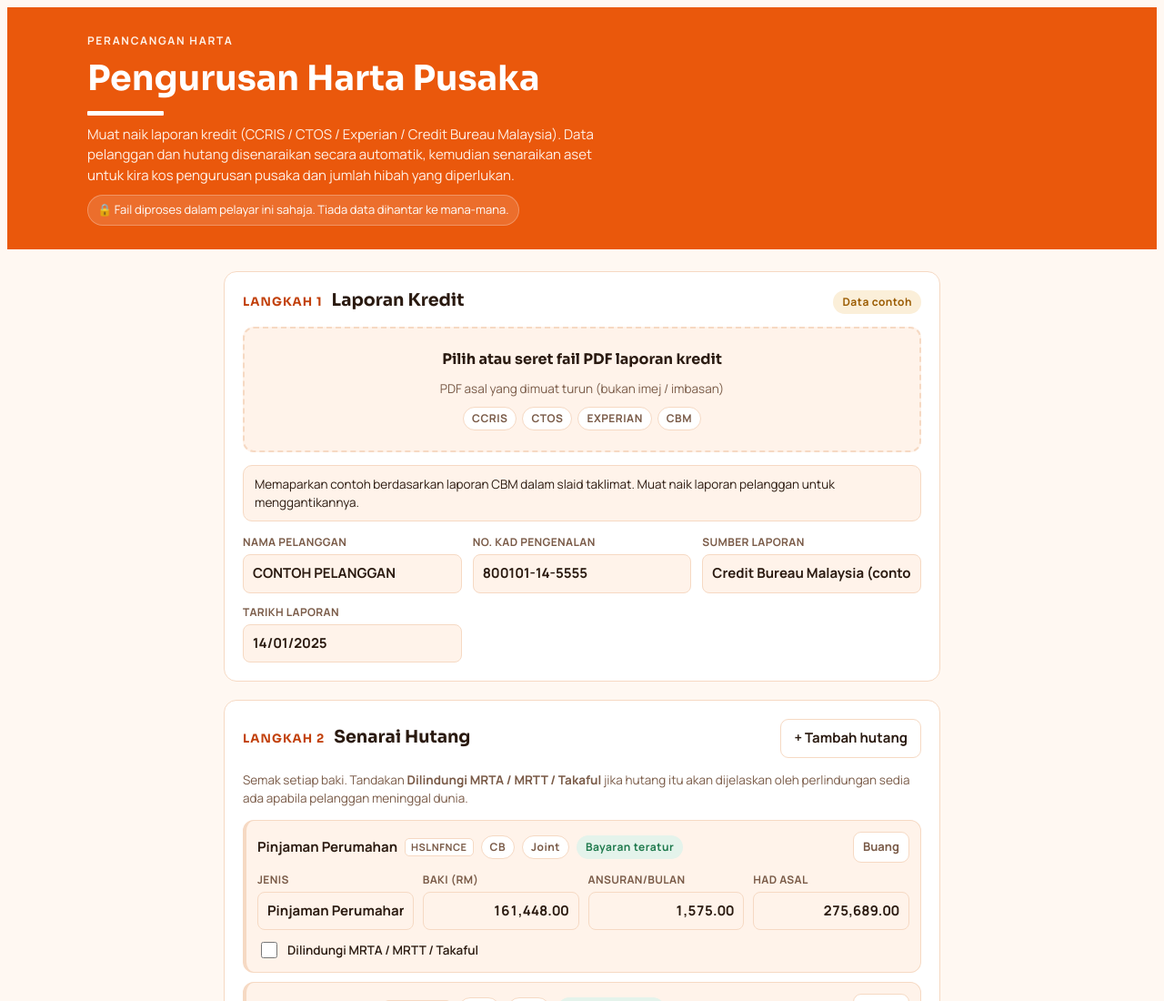
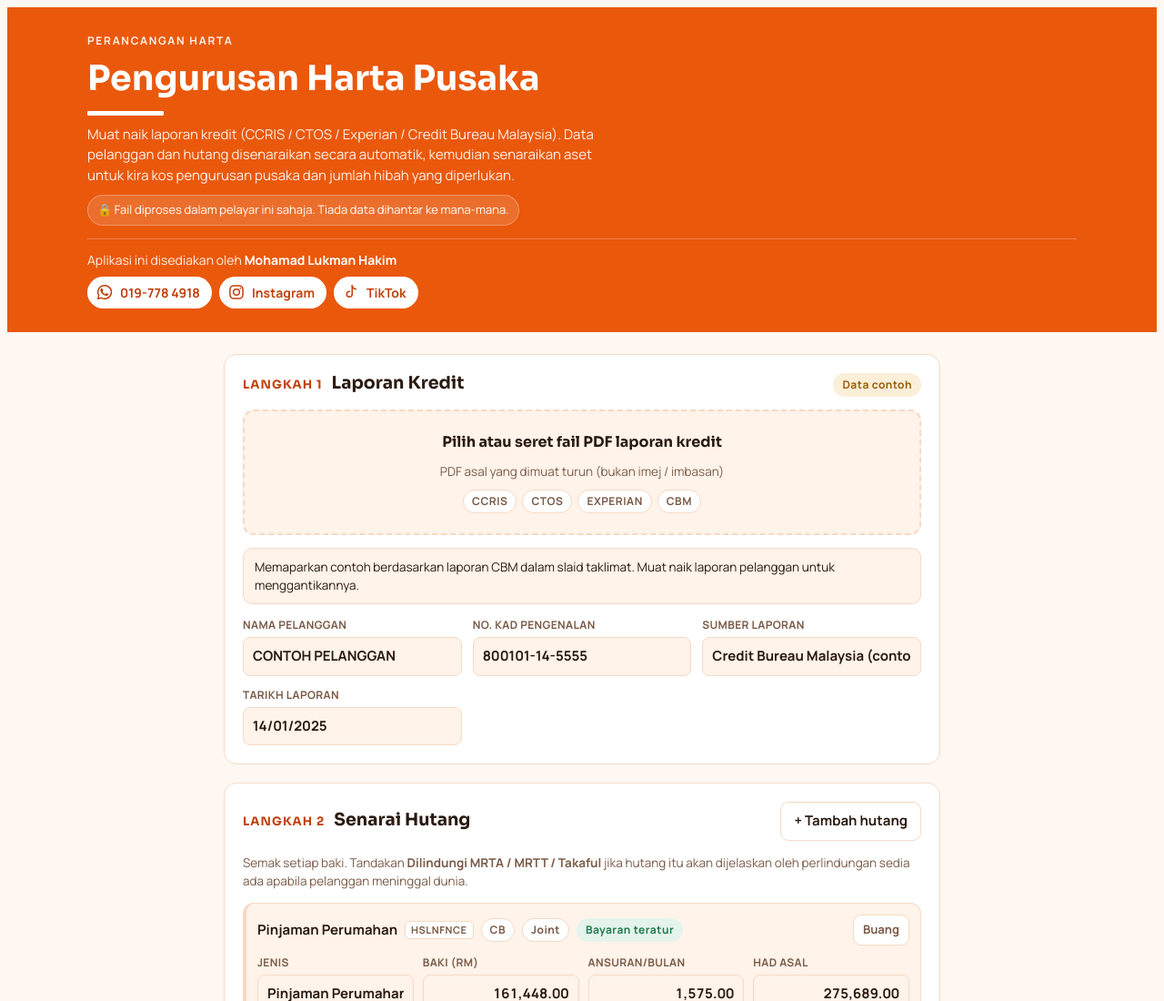
Before and after one commit to lukmanhakimMLH/videokewangan, a plain HTML site: page pengurusan-harta-pusaka/app.html in a window 1280 px wide. Shown: the top 1100 px of the page at 91% size. Drawn offline with nearby package versions, Linux system fonts and the light colour scheme.

Commit message:
Tambah kredit penyedia aplikasi dengan pautan WhatsApp, Instagram dan TikTok
Co-Authored-By: Claude Opus 5.5 <noreply@anthropic.com>
Claude-Session: https://claude.ai/code/session_01GJvhBuX4AtevRtvpaBRi9J

```diff
--- a/pengurusan-harta-pusaka/app.html
+++ b/pengurusan-harta-pusaka/app.html
@@ -25,6 +25,15 @@ header.top .wrap{padding-block:28px 26px;display:grid;gap:10px}
 .eyebrow{font-size:12px;letter-spacing:.14em;text-transform:uppercase;color:var(--gold);font-weight:700}
 header.top h1{font-size:clamp(26px,5vw,38px);font-weight:700}
 header.top h1 span{display:block;width:84px;height:5px;background:#ffffff;margin-top:12px;border-radius:1px}
+.author{display:grid;gap:8px;padding-top:12px;margin-top:4px;border-top:1px solid #ffffff40}
+.author p{font-size:14px}
+.author b{color:#fff}
+.social{display:flex;flex-wrap:wrap;gap:8px}
+.social a{display:inline-flex;align-items:center;gap:7px;padding:7px 13px 7px 9px;border-radius:999px;background:#ffffff;color:var(--navy-2);font-weight:700;font-size:14px;text-decoration:none}
+.social a:hover{background:#fff1e6}
+.social a:focus-visible{outline:2px solid #fff;outline-offset:2px}
+.social svg{width:20px;height:20px;fill:none;stroke:currentColor;stroke-width:1.8;stroke-linecap:round;stroke-linejoin:round}
+.social svg .fill{fill:currentColor;stroke:none}
 header.top p{margin:0;color:#fff1e6;max-width:62ch}
 .privacy{display:inline-flex;gap:8px;align-items:center;font-size:13px;color:#ffffff;background:#ffffff22;border:1px solid #ffffff44;padding:6px 10px;border-radius:999px;width:fit-content}
 
@@ -157,6 +166,23 @@ footer .wrap{padding-block:0 32px}
     <h1>Pengurusan Harta Pusaka<span></span></h1>
     <p>Muat naik laporan kredit (CCRIS / CTOS / Experian / Credit Bureau Malaysia). Data pelanggan dan hutang disenaraikan secara automatik, kemudian senaraikan aset untuk kira kos pengurusan pusaka dan jumlah hibah yang diperlukan.</p>
     <div class="privacy">🔒 Fail diproses dalam pelayar ini sahaja. Tiada data dihantar ke mana-mana.</div>
+    <div class="author">
+      <p>Aplikasi ini disediakan oleh <b>Mohamad Lukman Hakim</b></p>
+      <div class="social">
+        <a href="https://wa.me/60197784918" target="_blank" rel="noopener" aria-label="WhatsApp Mohamad Lukman Hakim">
+          <svg viewBox="0 0 24 24" aria-hidden="true"><path d="M12 3.2a8.8 8.8 0 0 0-7.6 13.2L3.2 20.8l4.5-1.2A8.8 8.8 0 1 0 12 3.2z"/><path class="fill" d="M9.1 7.6c-.2-.5-.4-.5-.6-.5h-.5c-.2 0-.5.1-.7.3-.2.3-.9.9-.9 2.2s.9 2.5 1 2.7c.1.2 1.8 2.9 4.5 3.9 2.2.9 2.7.7 3.1.7.5-.1 1.5-.6 1.8-1.2.2-.6.2-1.1.1-1.2-.1-.1-.2-.2-.5-.3l-1.7-.8c-.2-.1-.4-.1-.6.1l-.8 1c-.1.2-.3.2-.5.1-.3-.1-1.1-.4-2-1.3-.8-.7-1.3-1.5-1.4-1.8-.2-.3 0-.4.1-.5l.4-.4.3-.4c.1-.2 0-.3 0-.5l-.9-2z"/></svg>
+          <span>019-778 4918</span>
+        </a>
+        <a href="https://www.instagram.com/lukman.hakimmlh" target="_blank" rel="noopener" aria-label="Instagram lukman.hakimmlh">
+          <svg viewBox="0 0 24 24" aria-hidden="true"><rect x="3.5" y="3.5" width="17" height="17" rx="5"/><circle cx="12" cy="12" r="4"/><circle class="fill" cx="17.2" cy="6.8" r="1.1"/></svg>
+          <span>Instagram</span>
+        </a>
+        <a href="https://www.tiktok.com/@lukmanhakimmlh" target="_blank" rel="noopener" aria-label="TikTok lukmanhakimmlh">
+          <svg viewBox="0 0 24 24" aria-hidden="true"><path d="M13.5 3.5v11.2a3.6 3.6 0 1 1-3.6-3.6"/><path d="M13.5 3.5c.4 2.6 2.3 4.4 5 4.6"/></svg>
+          <span>TikTok</span>
+        </a>
+      </div>
+    </div>
   </div>
 </header>
 
--- a/pengurusan-harta-pusaka/app/sw.js
+++ b/pengurusan-harta-pusaka/app/sw.js
@@ -1,6 +1,6 @@
 // Service worker: simpan fail app supaya boleh dibuka tanpa internet.
 // Tiada data pelanggan disimpan di sini; hanya fail app.
-const CACHE = 'harta-pusaka-2021b2792b';
+const CACHE = 'harta-pusaka-a552d8ce2d';
 const FILES = [
   './',
   'index.html',
```
Also changed, not shown: pengurusan-harta-pusaka/app/index.html (+26 -0 lines).
